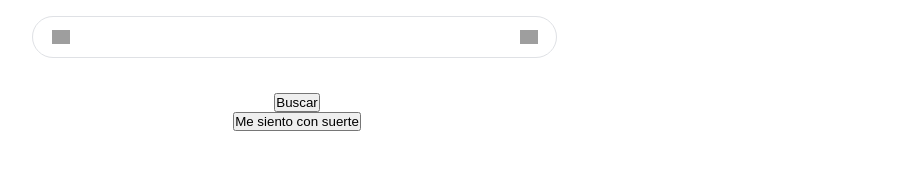
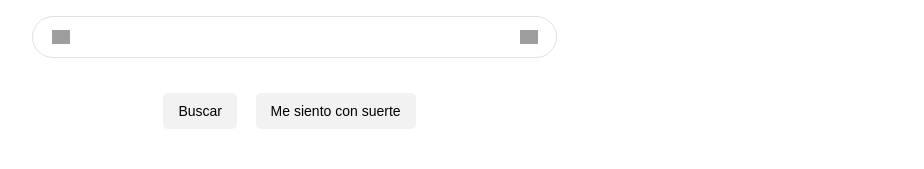
Before and after one commit to 9NEAR7/GoogleClone, a plain HTML site: page index.html in a window 1280 px wide. Shown: the part 457-626 px from the top of the page, without its empty margins (343-1267 px from the left). Drawn offline with Linux system fonts and the light colour scheme; grey boxes are pictures that could not be loaded.

Commit message:
Clase#14 se terminó el main, se dio forma a los botones #5

```diff
--- a/css/main.css
+++ b/css/main.css
@@ -124,3 +124,32 @@ main .main-input .micro-icon{
     cursor: pointer;
 
 }
+
+main .main-boton{
+    width: 53rem;
+    margin: 0 auto;
+
+}
+
+main .main-boton div{
+    display: inline-block;
+}
+
+main .main-boton button{
+    height: 3.6rem;
+    background-color: #f2f2f2;
+    border: 0;
+    font-size: 1.4rem;
+    font: #5f6368;
+    border-radius: 0.5rem;
+    padding: 0 1.5rem ;
+    margin-right: 1.5rem;
+}
+
+main .main-boton button:hover {
+    border: 1px solid #c6c6c6;
+    box-shadow: 0px 1px 1px rgba(0,0,0,0.1);
+    color: #222;
+    background-color: #f8f8f8;
+    cursor: pointer;
+}
```
